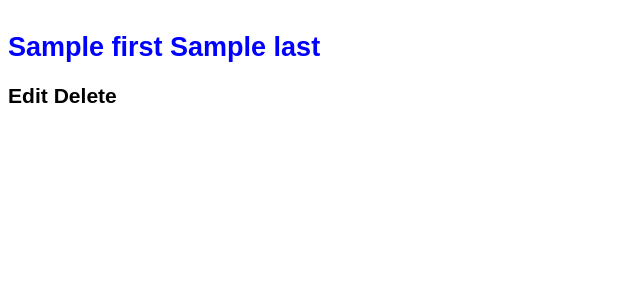
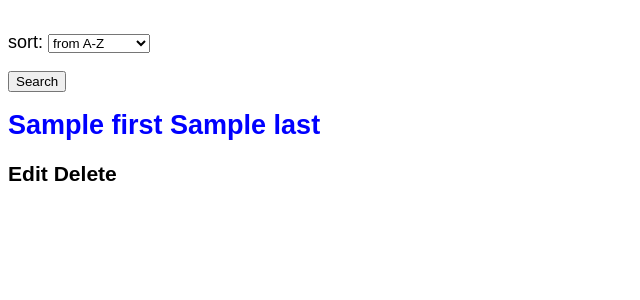
Before and after one commit to soadmized/clients_project, a Django app: template templates/home.html in a window 1280 px wide. Shown: the part 144-444 px from the top of the page, without its empty margins (0-640 px from the left). Run offline with Django 3.2, Linux system fonts and the light colour scheme; the template is opened without the code that fills it: values that come from a table or form of the project are taken from there, most other values are stand-ins (such as "Sample title", 1, 10 or a date in 2020).

Commit message:
add ordering form

```diff
--- /dev/null
+++ b/clients/forms.py
@@ -0,0 +1,11 @@
+from django import forms
+
+
+class ClientsFilterForm(forms.Form):
+
+        ordering = forms.ChoiceField(label='sort', required=False, choices=[
+            ['last', 'from A-Z'],
+            ['first', 'from A-Z'],
+            ['age', 'from bigger'],
+            ['-age', 'from smallest'],
+        ])
--- a/clients/views.py
+++ b/clients/views.py
@@ -2,10 +2,13 @@ from django.views.generic import ListView, DetailView
 from django.views.generic.edit import CreateView, UpdateView, DeleteView
 from .models import Client
 from django.urls import reverse_lazy
+from .forms import ClientsFilterForm
 
 
 class ClientListView(ListView):
     model = Client
+    form = ClientsFilterForm()
+
     template_name = 'home.html'
 
 
--- a/templates/home.html
+++ b/templates/home.html
@@ -1,6 +1,10 @@
 <!-- templates/home.html -->
 {% extends 'base.html' %}
     {% block content %}
+    <form action="" method="get">
+        {{ form.as_p }}
+        <input type="submit" value="Search" />
+    </form>
         {% for client in object_list %}
             <div class="post-entry">
             <h2><a href="{% url 'client_detail' client.pk %}">{{ client.first }} {{ client.last }}</a></h2>
```
